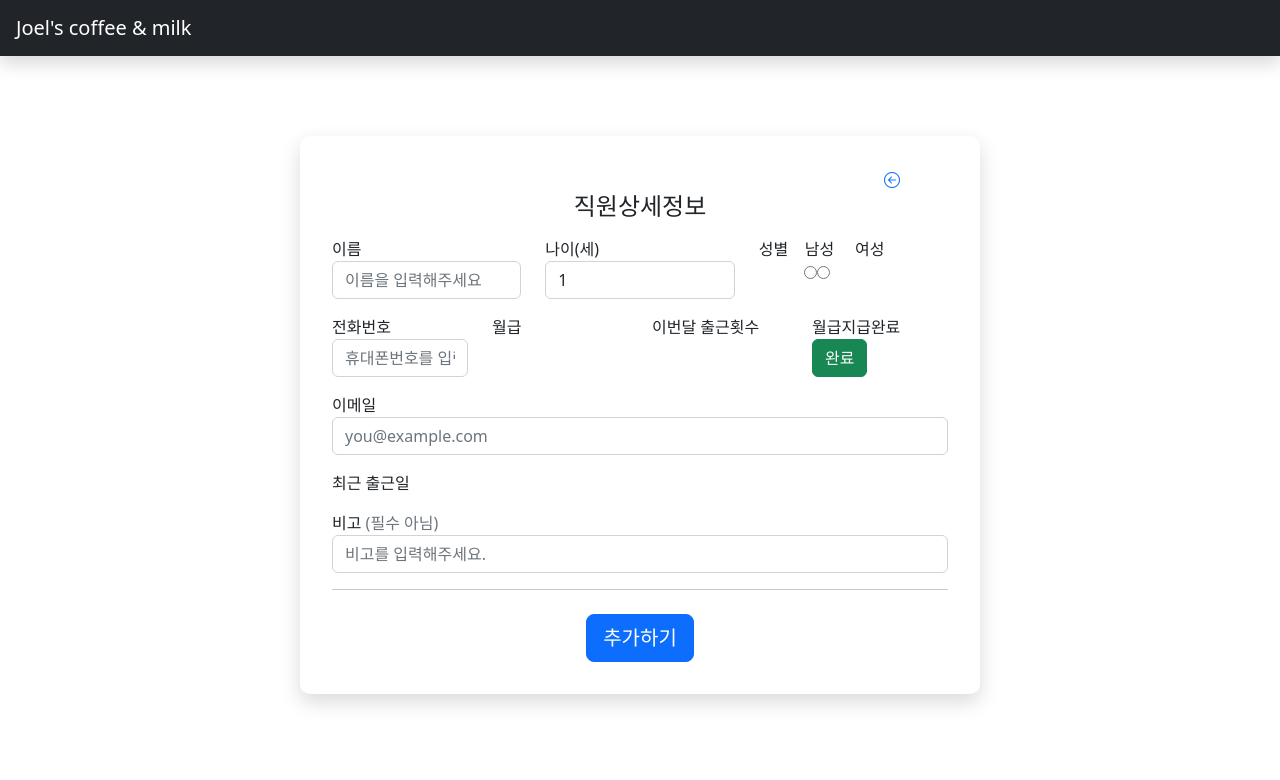
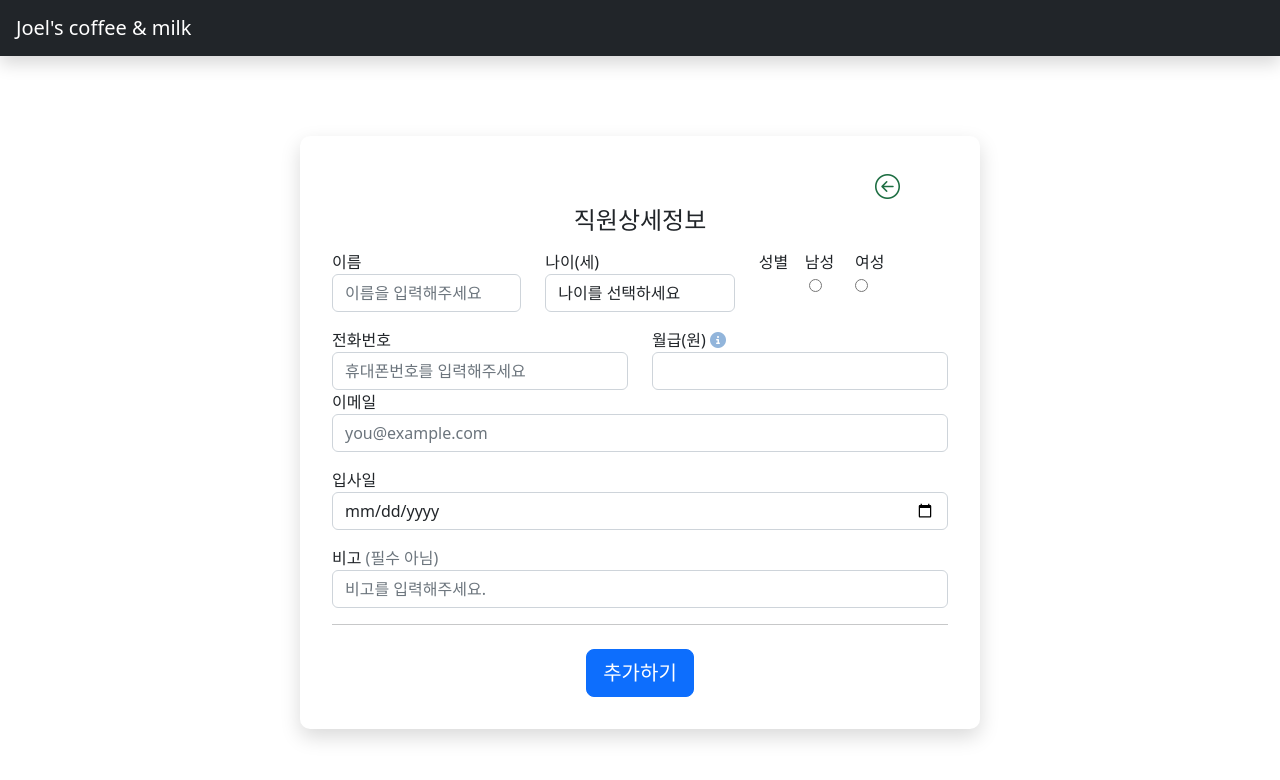
Before and after one commit to WooHCode/joeladminPage, a Vue app: page /empSave in a window 1280 px wide. Shown: the top 780 px of the page. Built offline with nearby package versions, Linux system fonts and the light colour scheme.

Commit message:
update empSave

```diff
--- a/src/pages/EmpDetail.vue
+++ b/src/pages/EmpDetail.vue
@@ -175,11 +175,12 @@ export default {
 </script>
 
 <style scoped>
-.btnback{
+.btnback {
     font-size: 25px;
     color: #1d6e42;
     cursor: pointer;
 }
+
 .genderCheck {}
 
 .body {
--- a/src/pages/EmpSave.vue
+++ b/src/pages/EmpSave.vue
@@ -10,17 +10,16 @@
                     <div class="row">
                         <div class="col-md-4 mb-3">
                             <label for="name">이름</label>
-                            <input type="text" class="form-control" id="name" placeholder="이름을 입력해주세요"
-                                required>
+                            <input type="text" class="form-control" id="name" placeholder="이름을 입력해주세요" required>
                             <div class="invalid-feedback">
                                 이름을 입력해주세요.
                             </div>
                         </div>
                         <div class="col-md-4 mb-3">
                             <label for="age">나이(세)</label>
-                            <select class="form-control" id="age" placeholder="나이를 선택해주세요" required
-                                >
-                                <option v-for="i in 100 " :key="i">{{ i }}</option>
+                            <select class="form-control" id="age" placeholder="나이를 선택해주세요" required>
+                                <option value="null" selected disabled>나이를 선택하세요</option>
+                                <option v-for="i in 100" :key="i">{{ i }}</option>
                             </select>
                             <div class="invalid-feedback">
                                 나이을 입력해주세요.
@@ -28,8 +27,9 @@
                         </div>
                         <div class="col-md-4 mb-3">
                             <label for="nickname">성별</label>&nbsp;&nbsp;&nbsp;&nbsp;남성&nbsp;&nbsp;&nbsp;&nbsp;&nbsp;여성
-                            <br />&nbsp;&nbsp;&nbsp;&nbsp;&nbsp;&nbsp;&nbsp;&nbsp;&nbsp;&nbsp;
-                            <input type="radio" class="genderCheck" id="genderM" name="empGenders" value="M" required>
+                            <br />&nbsp;&nbsp;&nbsp;&nbsp;&nbsp;&nbsp;&nbsp;&nbsp;&nbsp;&nbsp;&nbsp;
+                            <input type="radio" class="genderCheck" id="genderM" name="empGenders" value="M"
+                                required>&nbsp;&nbsp;&nbsp;&nbsp;&nbsp;&nbsp;&nbsp;
                             <input type="radio" class="genderCheck" id="genderW" name="empGenders" value="W" required>
                             <div class="invalid-feedback">
                                 성별을 체크해주세요.
@@ -37,53 +37,40 @@
                         </div>
                     </div>
                     <div class="row">
-                        <div class="col-md-3 mb-3">
+                        <div class="col-md-6 mb-6">
                             <label for="phone">전화번호</label>
-                            <input type="tel" class="form-control" id="phone" placeholder="휴대폰번호를 입력해주세요"
-                                 required>
+                            <input type="tel" class="form-control" id="phone" placeholder="휴대폰번호를 입력해주세요" required>
                             <div class="invalid-feedback">
                                 전화번호를 입력해주세요.
                             </div>
                         </div>
-                        <div class="col-md-3 mb-3">
-                            <label for="pay">월급</label><br />
-                            <input type="hidden" class="form-control" id="code" placeholder=""
-                                required>
-                        </div>
-                        <div class="col-md-3 mb-3">
-                            <label for="workCount">이번달 출근횟수</label><br />
-                            <input type="hidden" class="form-control" id="workCount" placeholder=""
-                                required>
-                        </div>
-                        <div class="col-md-3 mb-3">
-                            <label for="payOk">월급지급완료</label><br />
-                            <button type="button" class="btn btn-success"
-                               >완료</button>
+                        <div class="col-md-6 mb-6">
+                            <label for="pay">월급(원)</label>&nbsp;<i class="info fa fa-info-circle" aria-hidden="true"
+                                @mouseover="payInfo = true" @mouseleave="payInfo = false">
+                                <small class="infoText" v-if="payInfo == true"> 최초의 월급을 지정할수있습니다.</small></i><br />
+                            <input type="number" class="form-control" id="code" placeholder="" required>
                         </div>
                     </div>
                     <div class="mb-3">
                         <label for="email">이메일</label>
-                        <input type="email" class="form-control" id="email" placeholder="you@example.com" required
-                            >
+                        <input type="email" class="form-control" id="email" placeholder="you@example.com" required>
                         <div class="invalid-feedback">
                             이메일을 입력해주세요.
                         </div>
                     </div>
                     <div class="mb-3">
-                        <label for="workDate">최근 출근일</label><br />
-                        <input type="hidden" class="form-control" id="workDate" placeholder=""
-                            required readonly="true">
+                        <label for="workDate">입사일</label><br />
+                        <input type="date" class="form-control" id="workDate" placeholder="" required>
 
                     </div>
                     <div class="mb-3">
                         <label for="description">비고<span class="text-muted">&nbsp;(필수 아님)</span></label>
-                        <input type="text" class="form-control" id="description"
-                            placeholder="비고를 입력해주세요.">
+                        <input type="text" class="form-control" id="description" placeholder="비고를 입력해주세요.">
                     </div>
                     <hr class="mb-4">
                     <div class="mb-4 "></div>
                     <div class="d-flex justify-content-center">
-                        <button class="btn btn-primary btn-lg btn-block" type="button">추가하기</button>
+                        <button class="btn btn-primary btn-lg btn-block" type="button" @click="submit()">추가하기</button>
                     </div>
                 </form>
             </div>
@@ -94,28 +81,49 @@
 </template>
 
 <script>
+import axios from 'axios';
+
 export default {
     name: "EmpDetail",
     methods: {
         backPage() {
             this.$router.go(-1);
         },
-    },
-    props: {
-        name: {
-            type: String,
-            default: "",
-        }
+        submit() {
+            axios.post(`/api/v1/emp/save`).then(() => {
+
+            })
+        },
     },
     data() {
         return {
-            searchingName: this.$props.name,
+            postData: [
+            ],
+            payInfo: false,
         }
     },
 }
 </script>
 
 <style scoped>
+.info {
+    color: #92b5db;
+}
+
+.info:hover {
+    color: #92b5db;
+}
+
+.infoText {
+    color: #6B728E;
+}
+
+.btnback {
+    font-size: 25px;
+    color: #1d6e42;
+    cursor: pointer;
+}
+
 .body {
     min-height: 100vh;
 
--- a/src/pages/Store.vue
+++ b/src/pages/Store.vue
@@ -7,6 +7,12 @@
       </div>
     </div>
     <button class="myBtn" @click="openModal()">Open Modal</button>
+    <i class="fa fa-bathtub" aria-hidden="true"></i>
+
+    <div class="mtauto ">
+      <i class="fa fa-arrow-circle-down" aria-hidden="true"></i>
+    </div>
+
   </div>
 </template>
 
@@ -30,25 +36,35 @@ export default {
 
 <style scoped>
 .modal {
-  display: none; /* Hidden by default */
-  position: fixed; /* Stay in place */
-  z-index: 1; /* Sit on top */
+  display: none;
+  /* Hidden by default */
+  position: fixed;
+  /* Stay in place */
+  z-index: 1;
+  /* Sit on top */
   left: 0;
   top: 0;
-  width: 100%; /* Full width */
-  height: 100%; /* Full height */
-  overflow: auto; /* Enable scroll if needed */
-  background-color: rgb(0,0,0); /* Fallback color */
-  background-color: rgba(0,0,0,0.4); /* Black w/ opacity */
+  width: 100%;
+  /* Full width */
+  height: 100%;
+  /* Full height */
+  overflow: auto;
+  /* Enable scroll if needed */
+  background-color: rgb(0, 0, 0);
+  /* Fallback color */
+  background-color: rgba(0, 0, 0, 0.4);
+  /* Black w/ opacity */
 }
 
 /* Modal Content */
 .modal-content {
   background-color: #fefefe;
-  margin: 15% auto; /* 15% from the top and centered */
+  margin: 15% auto;
+  /* 15% from the top and centered */
   padding: 20px;
   border: 1px solid #888;
-  width: 80%; /* Could be more or less, depending on screen size */
+  width: 80%;
+  /* Could be more or less, depending on screen size */
 }
 
 /* The Close Button */
```
Also changed, not shown: src/pages/Login.vue (line endings or trailing spaces).
